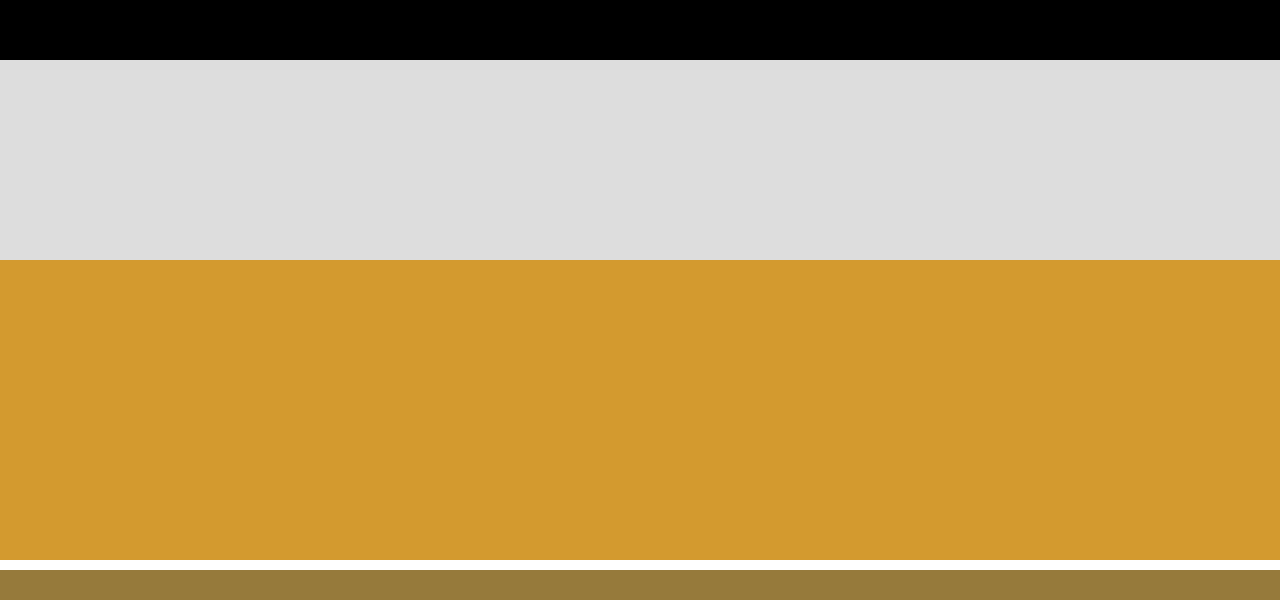
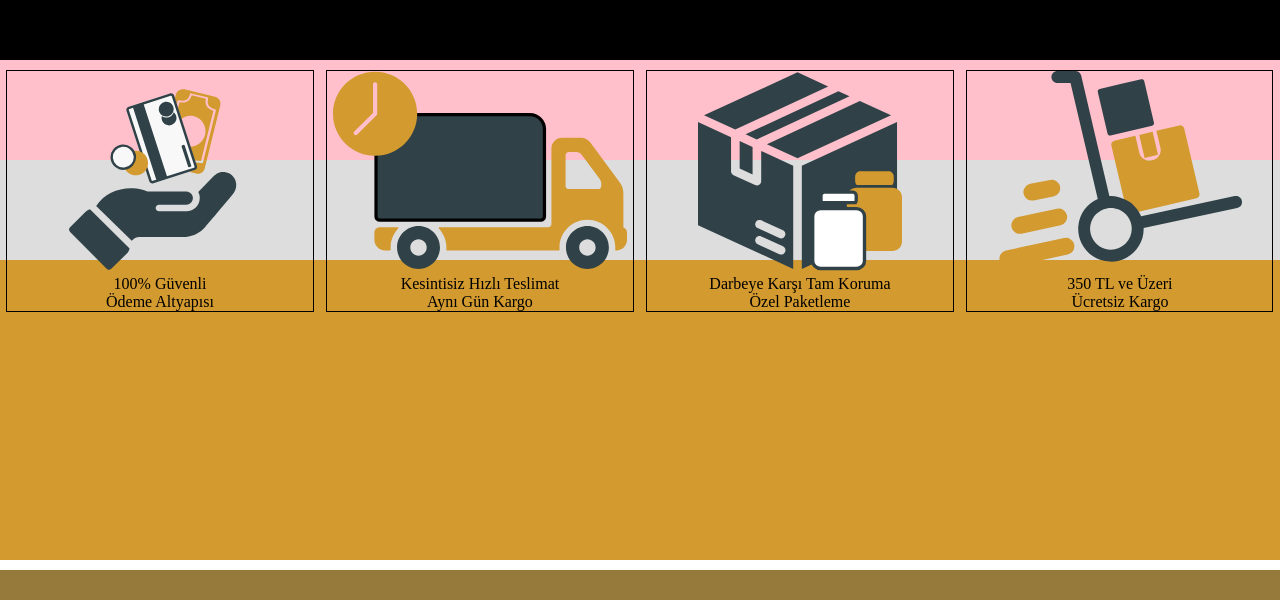
Before and after one commit to PenguBey/2023YazKursu, a plain HTML site: page Balparmak.com/index.html in a window 1280 px wide. Shown: the part 340-940 px from the top of the page. Drawn offline with Linux system fonts and the light colour scheme.

Commit message:
sloganlar ayarlanıyor ama sorunlu

```diff
--- a/Balparmak.com/index.html
+++ b/Balparmak.com/index.html
@@ -16,8 +16,26 @@
     <article id="slogan">
 
         <div id="sloganic">
+            <figure class="haberler">
+                <img src="resimler/odeme.svg" />
+                <figcaption>100% Güvenli <br/>Ödeme Altyapısı</figcaption>
+            </figure>
+            <figure class="haberler">
+                <img src="resimler/kargo.svg" />
+                <figcaption>Kesintisiz Hızlı Teslimat<br/>Aynı Gün Kargo</figcaption>
+            </figure>
+            <figure class="haberler">
+                <img src="resimler/paket.svg" />
+                <figcaption>Darbeye Karşı Tam Koruma<br>Özel Paketleme</figcaption>
+            </figure>
+            <figure class="haberler">
+                <img src="resimler/ucretsiz.svg" />
+                <figcaption>350 TL ve Üzeri<br/>Ücretsiz Kargo</figcaption>
+            </figure>
+
 
         </div>
+
 
     </article>
 
--- a/Balparmak.com/style/index.css
+++ b/Balparmak.com/style/index.css
@@ -14,13 +14,28 @@ body{margin: 0px; padding: 0px;}
     margin: 0px;
     background-color: #ddd;
 }
-#slogan > #sloganiç{
+#slogan > #sloganic{
     width: 100%;
     max-width: 1400px;
     height: auto;
-    min-height: 200px;
+    min-height: 100px;
     margin: 0px auto;
     background-color: pink;
+}
+#slogan > #sloganic > .haberler{
+    width: 24%;
+    height: auto;
+    margin: 10px 0.5%;
+    float: left;
+    border: 1px solid black;
+    box-sizing: border-box;
+    text-align: center;
+}
+#slogan > #sloganic > .haberler > img{
+    width: auto;
+    height: auto;
+    min-height: 200px;
+    margin: 0px;
 }
 
 #alt{
```
